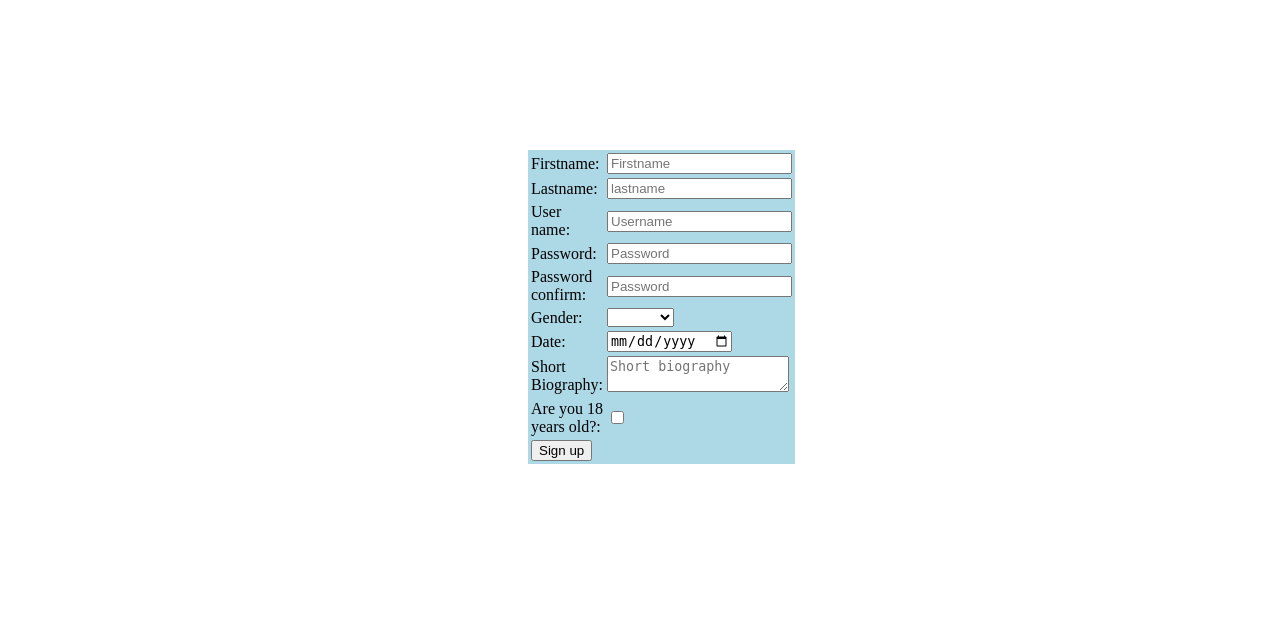
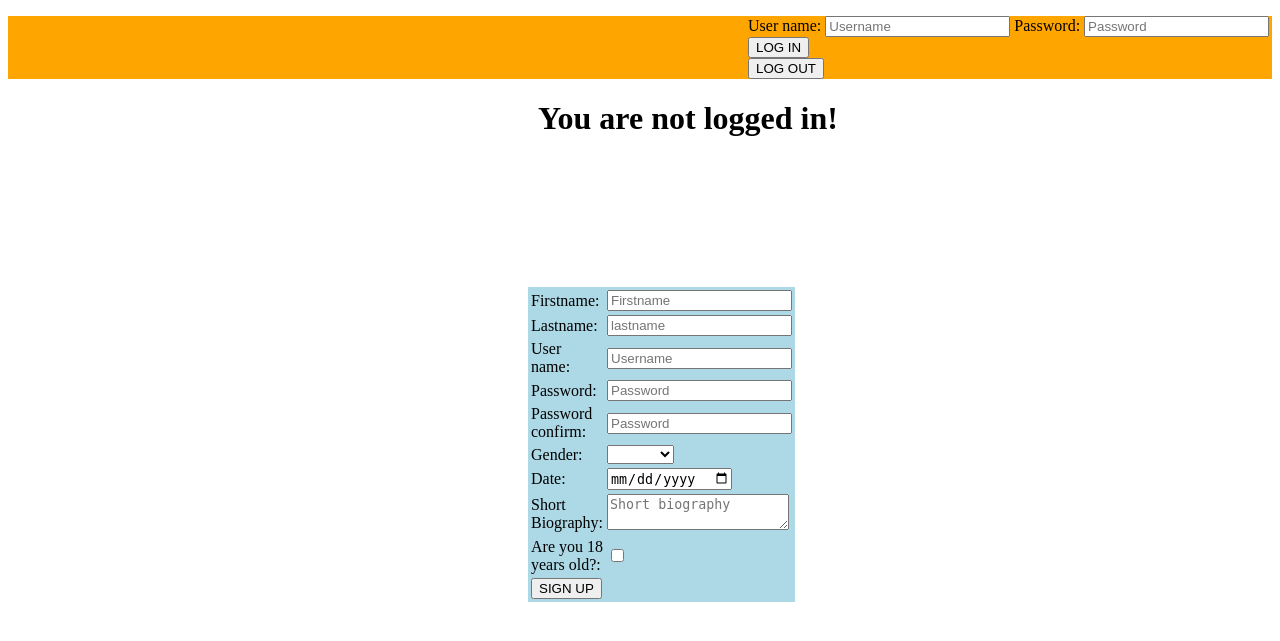
Before and after one commit to maxinophp/phpexercises, a PHP site: page / in a window 1280 px wide. Shown: the top 641 px of the page. Run offline with PHP 8.4, Linux system fonts and the light colour scheme.

Commit message:
signup/login/logout php code changed

```diff
--- a/Signupstyle.css
+++ b/Signupstyle.css
@@ -1,3 +1,14 @@
+header {
+	background-color: orange;
+}
+h1 {
+	margin-left: 530px;
+}
+ul {
+	margin-left: 700px;
+}
+
+
 table {
 	background-color: lightblue;
 	margin-left: 520px;
--- /dev/null
+++ b/includes/dbc.inc.php
@@ -0,0 +1,6 @@
+<?php
+    $conn = mysqli_connect("localhost", "root", "", "logintest");
+    if (!$conn) {
+ 	die('Conection failed'. mysqli_connect_error());
+    }
+?>
--- /dev/null
+++ b/includes/logout.inc.php
@@ -0,0 +1,5 @@
+<?php
+session_start();
+session_destroy();
+header("location:../index.php");
+ ?>
--- a/index.php
+++ b/index.php
@@ -1,3 +1,6 @@
+<?php
+  session_start();
+?>
 <!DOCTYPE html>
 <html>
 <head>
@@ -5,7 +8,31 @@
     <link rel="stylesheet" type="text/css" href="Signupstyle.css">
 </head>
 <body>
-    <form action="include/signup.php" method="POST">
+    <header>
+    <ul>
+        <form action="includes/login.inc.php" method="POST">
+            User name:
+            <input type="text" name="Uid" placeholder="Username">
+            Password:
+            <input type="Password" name="Pwd" placeholder="Password">
+            <input type="Submit" name="button2" value="LOG IN">
+        </form>
+        <form action="includes/logout.inc.php">
+            <input type="Submit" name="button" value="LOG OUT">
+        </form>
+    </ul>
+    </header>
+    <h1>
+    <?php
+    if (isset($_SESSION['Id'])) {
+        echo "You are logged in as number: ". $_SESSION['Id'];
+    } else {
+        echo "You are not logged in!";
+    }
+
+     ?>
+     </h1>
+    <form action="includes/signup.php" method="POST">
         <table>
             <tr>
                 <td>Firstname:</td>
@@ -46,7 +73,7 @@
                 <td>Are you 18 years old?:</td> <td><input type="checkbox" name="checkbox"></td>
             </tr>
             <tr>
-                <td><input type="Submit" name="button" value="Sign up"></td>
+                <td><input type="Submit" name="button" value="SIGN UP"></td>
             </tr>
         </table>
     </form>
```
Also changed, not shown: includes/login.inc.php (added, +14 -0 lines), includes/signup.inc.php (added, +24 -0 lines).
